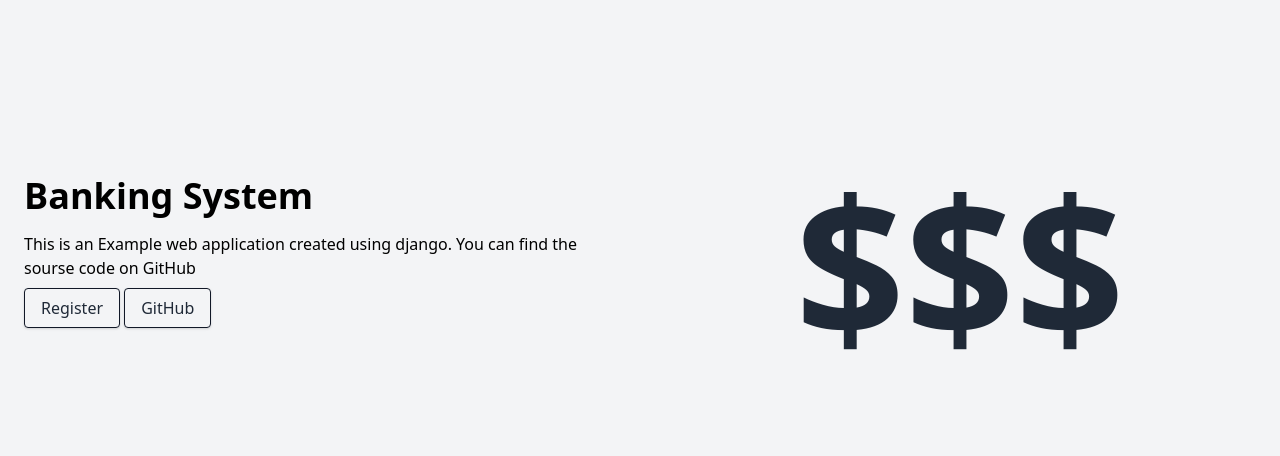
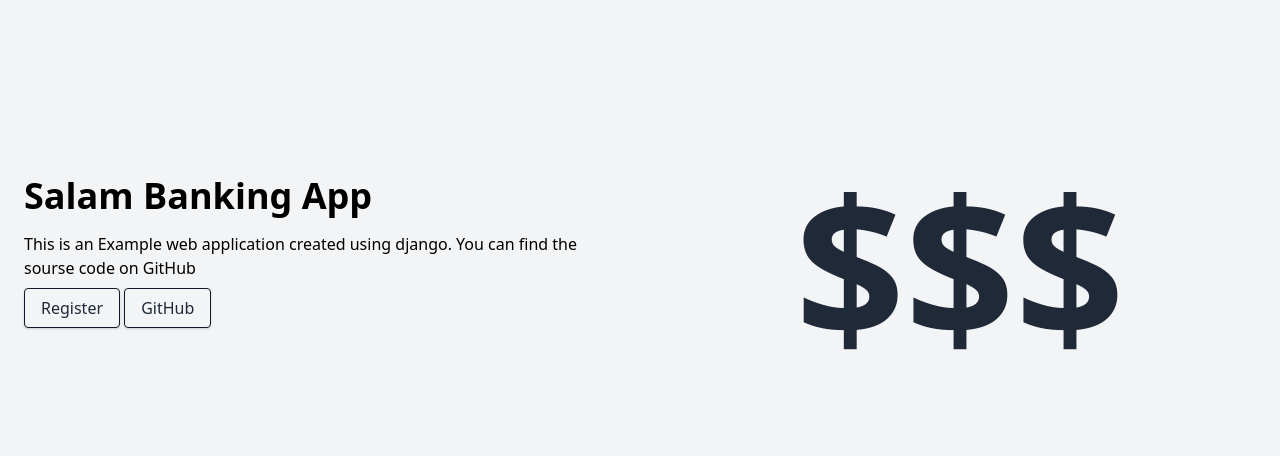
Before and after one commit to sqlqm/BankingAppV2, a Django app: page / in a window 1280 px wide. Shown: the part 80-536 px from the top of the page. Run offline with Django 3.2, Linux system fonts and the light colour scheme; parts of the project's set-up code (start-up, migrations or seed data) failed here and were passed over.

Commit message:
Update index.html

```diff
--- a/templates/core/index.html
+++ b/templates/core/index.html
@@ -6,10 +6,10 @@
     <div class="container mx-auto flex flex-col md:flex-row items-center my-12 md:my-24">
         <!--Left Col-->
         <div class="flex flex-col w-full lg:w-1/2 justify-center items-start pt-12 pb-24 px-6">
-            <h1 class="font-bold text-4xl my-4">Banking System</h1>
+            <h1 class="font-bold text-4xl my-4">Salam Banking App</h1>
             <p class="leading-normal mb-4">
                 This is an Example web application created using django.
-                You can find the sourse code on <a href="https://github.com/saadmk11/banking-system">GitHub</a>
+                You can find the sourse code on <a href="https://github.com/sqlqm/BankingAppV2">GitHub</a>
             </p>
             <div>
             <a href="{% url 'accounts:user_registration' %}" class="bg-transparent hover:bg-gray-800 text-gray-800 hover:text-white rounded shadow hover:shadow-lg py-2 px-4 border border-gray-900 hover:border-transparent">Register</a>
```
